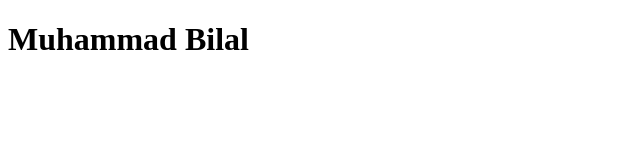
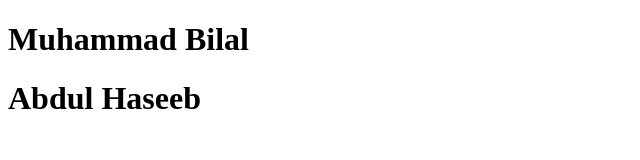
Before and after one commit to MohammadBilal57/Bilal-Gigani-Haseeb, a plain HTML site: page index.html in a window 1280 px wide. Shown: the whole page, without its empty margins (0-640 px from the left). Drawn offline with Linux system fonts and the light colour scheme.

Commit message:
name_updated

```diff
--- a/index.html
+++ b/index.html
@@ -7,5 +7,6 @@
 </head>
 <body>
     <H1>Muhammad Bilal</H1>
+    <h1>Abdul Haseeb</h1>
 </body>
 </html>
```
